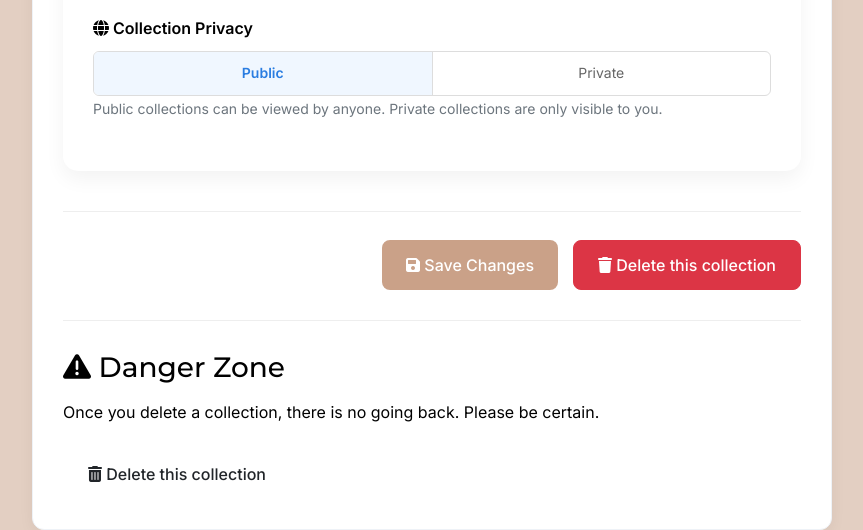
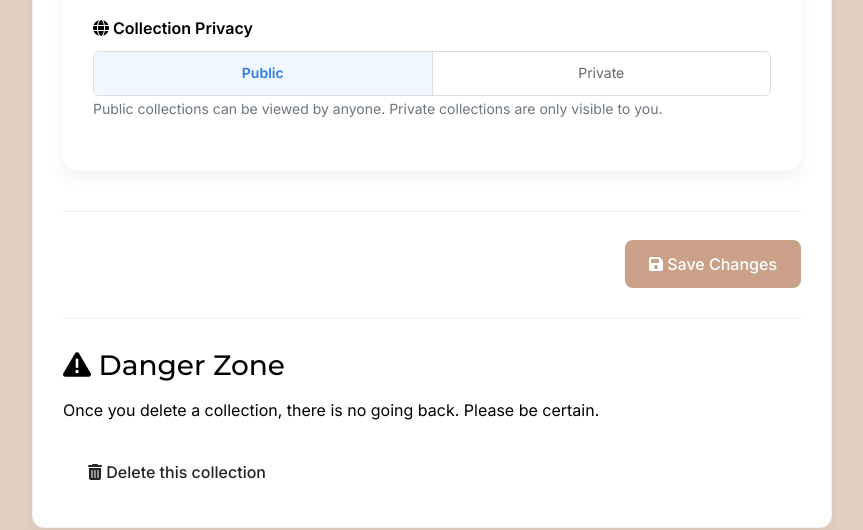
Before and after one commit to owaini0/RecipeFinder, a Django app: page /collection/1/edit/ in a window 1280 px wide. Shown: the part 1092-1622 px from the top of the page, without its empty margins (208-1071 px from the left). Run offline with Django 4.2, Linux system fonts and the light colour scheme; a user stored in the database is signed in; tables that the repository leaves empty hold one stand-in row (values such as "Sample post"); grey boxes marked "Sample" are stand-in pictures.

Commit message:
fixing delete collection bug

```diff
--- a/templates/recipe_finder/collection_form.html
+++ b/templates/recipe_finder/collection_form.html
@@ -112,12 +112,6 @@
                                 Create Collection
                             {% endif %}
                         </button>
-
-                        {% if editing %}
-                            <button type="button" class="btn btn-danger">
-                                <i class="fas fa-trash"></i> Delete this collection
-                            </button>
-                        {% endif %}
                     </div>
                 </div>
             </div>
```
